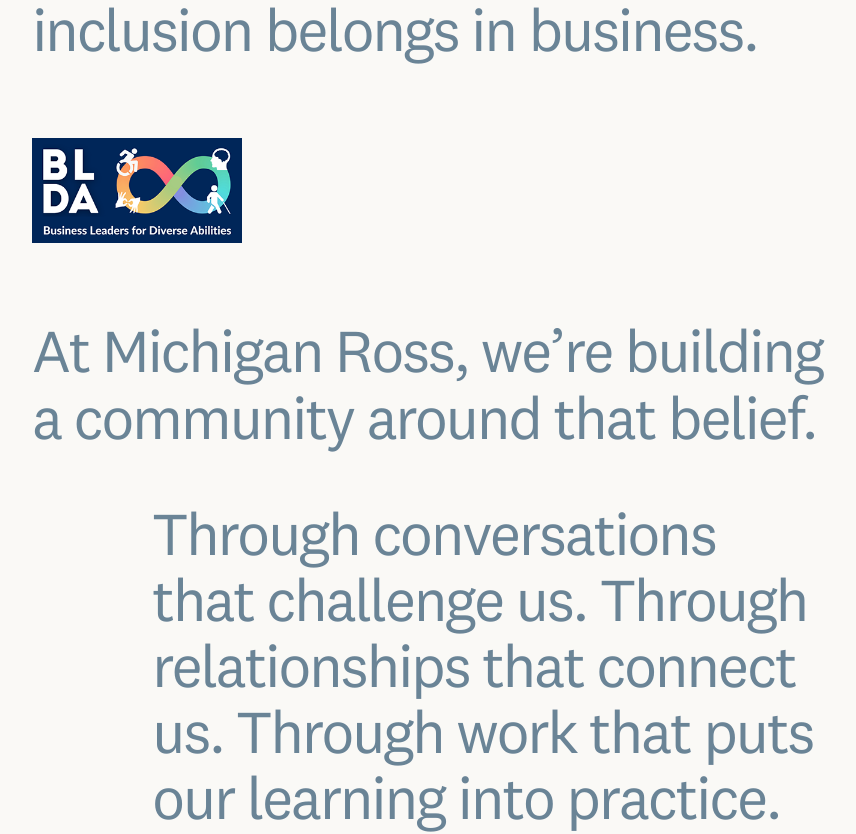
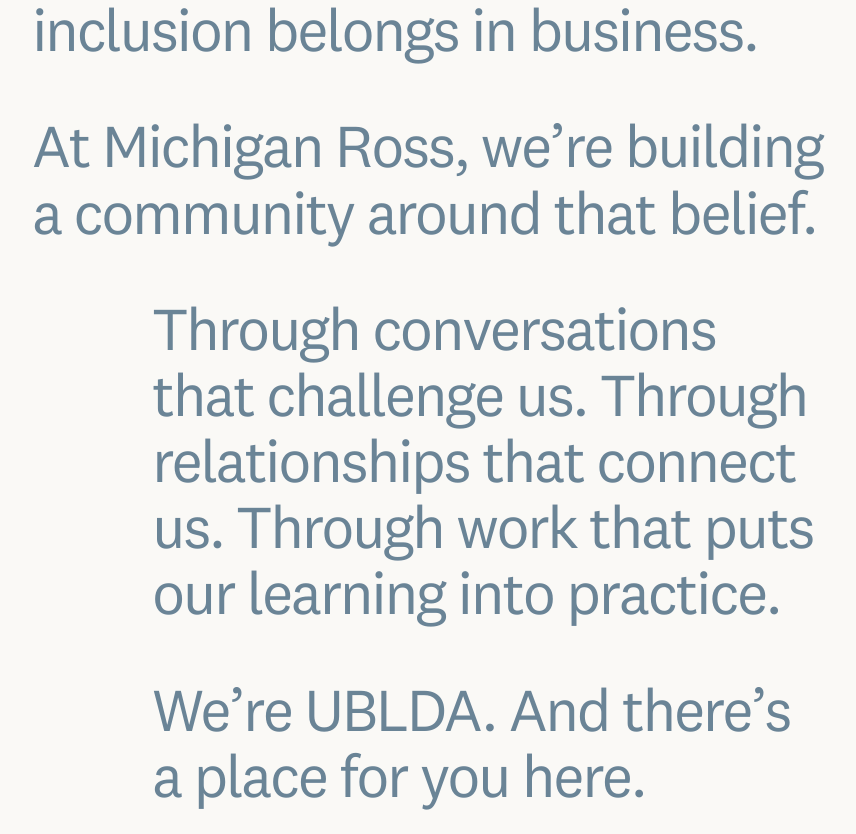
Before and after one commit to sbodine-lab/ublda-website, a React (Vite) app: page / in a window 1280 px wide. Shown: the part 1952-2786 px from the top of the page, without its empty margins (108-964 px from the left). Built offline with nearby package versions, Linux system fonts and the light colour scheme.

Commit message:
Remove standalone BLDA logo from story section (#172)

```diff
--- a/src/features/equator/EquatorSite.tsx
+++ b/src/features/equator/EquatorSite.tsx
@@ -372,12 +372,6 @@ function Story({ full = false }: { full?: boolean }) {
           We’re students with different backgrounds and ambitions, brought
           together by one belief: disability inclusion belongs in business.
         </Words>
-        <div className="eq-story-logos" data-reveal>
-          <img
-            src="/partners-blda.webp"
-            alt="Business Leaders for Diverse Abilities"
-          />
-        </div>
         <Words>
           At Michigan Ross, we’re building a community around that belief.
         </Words>
```
